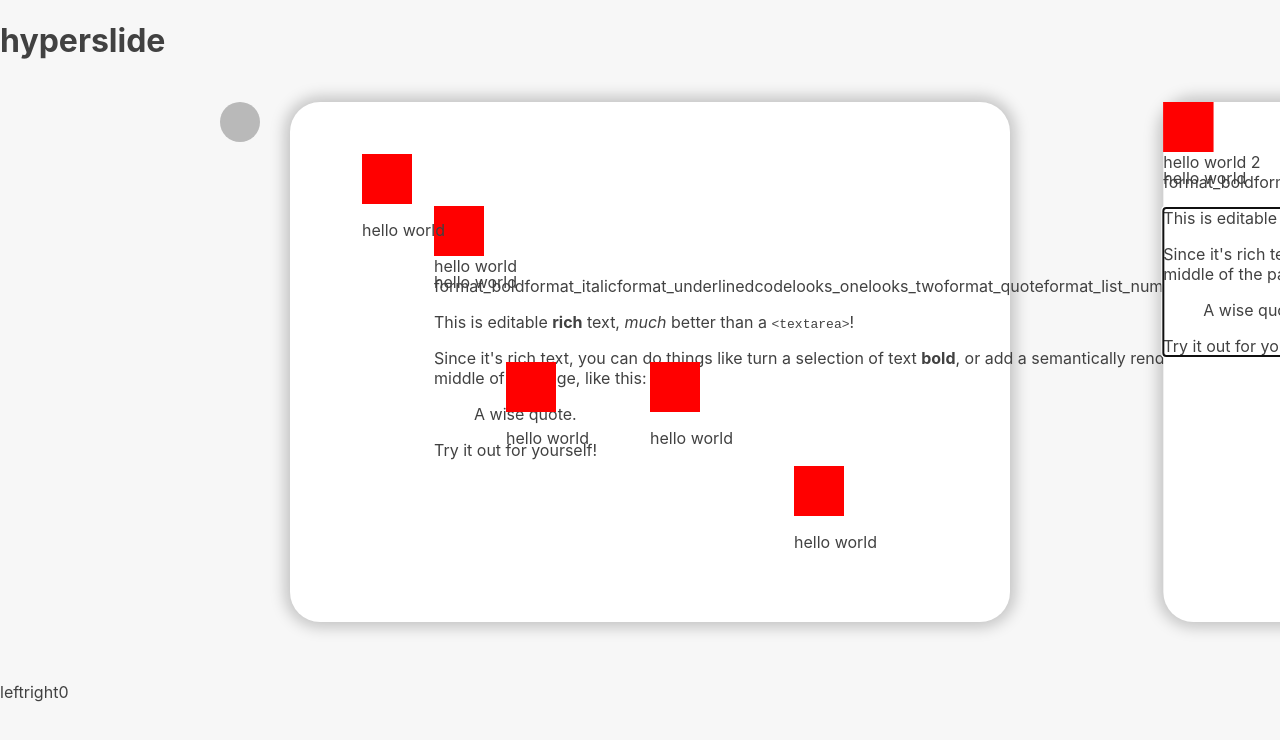
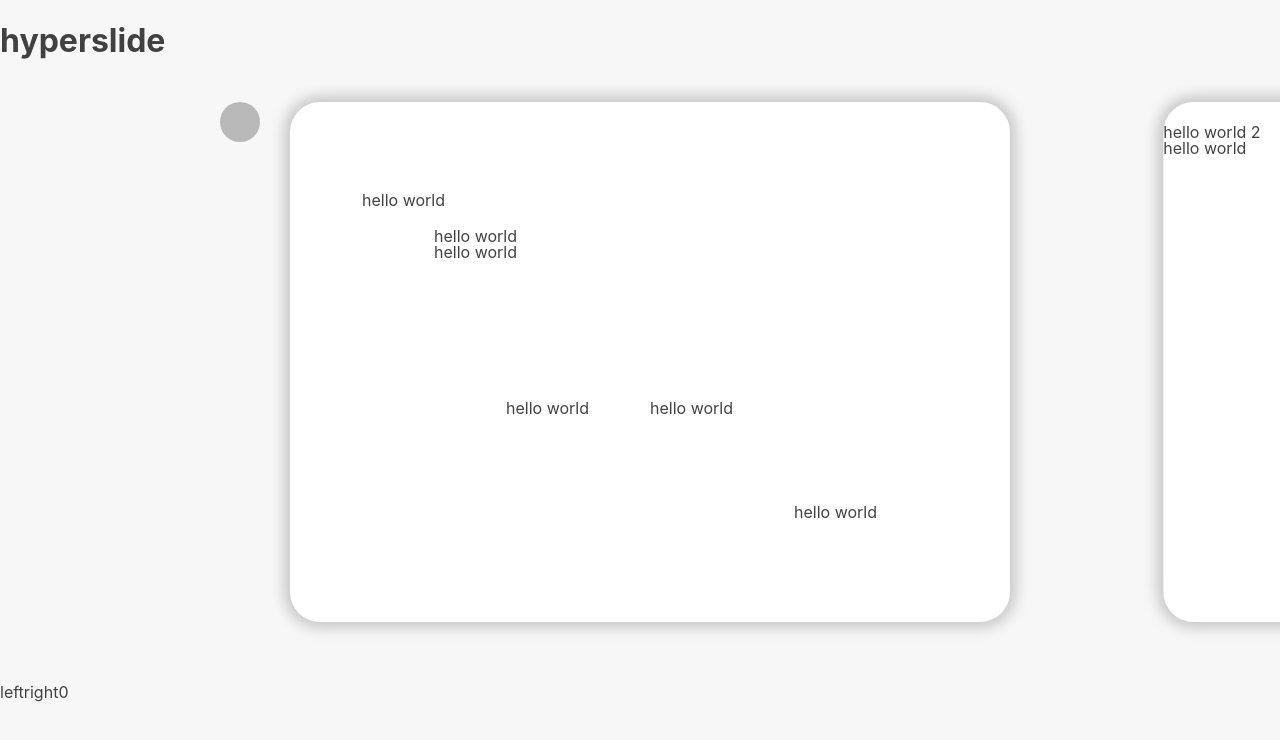
Before and after one commit to nichwch/serendipity, a Next.js app: page / in a window 1280 px wide. Shown: the top 740 px of the page. Built offline with nearby package versions, Linux system fonts and the light colour scheme; some icons are missing.

Commit message:
drag handle styling + showing only on hover

```diff
--- a/components/SlideEditor/Entities/Text/Text.tsx
+++ b/components/SlideEditor/Entities/Text/Text.tsx
@@ -5,7 +5,7 @@ export const Text = (props: { slideEntity: TextElement }) => {
 	return (
 		<div>
 			{props.slideEntity.content}
-			<RichTextExample />
+			{/* <RichTextExample /> */}
 		</div>
 	);
 };
--- a/components/SlideEditor/SlideEntity.tsx
+++ b/components/SlideEditor/SlideEntity.tsx
@@ -1,3 +1,4 @@
+import { DragIndicator } from "@styled-icons/material";
 import { useEffect, useRef, useState } from "react";
 import styled from "styled-components";
 import { useSlideStore } from "../../pages";
@@ -20,6 +21,8 @@ export interface ImageElement extends SlideInterface {
 }
 
 export type SlideEntity = TextElement | ImageElement;
+
+const DragHandleHeight = 20;
 
 export const SlideComponent = (props: {
 	slideEntities: SlideEntity[];
@@ -68,28 +71,39 @@ export const SlideEntityRenderer = (props: {
 	const self = useRef<HTMLElement>(null);
 
 	return (
-		<>
+		<div>
+			<Entity
+				// id={`entity-${props.slideIndex}-${props.entityIndex}`}
+				className="entity"
+				ref={self}
+				style={{
+					opacity: isDragging ? 0.2 : 1,
+					left: `${isDragging ? xPos : slideEntity.xPos}%`,
+					top: `calc(${
+						isDragging ? yPos : slideEntity.yPos
+					}% + ${DragHandleHeight}px)`,
+				}}
+			>
+				{slideEntity.type === "text" ? (
+					<Text slideEntity={slideEntity} />
+				) : null}
+				{slideEntity.type === "image" ? <p>{slideEntity.imgcontent}</p> : null}
+			</Entity>
+			{props.editable ? (
 				<DragHandleContainer
 					style={{
-					opacity: isDragging ? 0.2 : 1,
 						cursor: isDragging ? "grabbing" : "grab",
 						left: `${isDragging ? xPos : slideEntity.xPos}%`,
 						top: `${isDragging ? yPos : slideEntity.yPos}%`,
 					}}
-				onMouseDown={
-					props.editable
-						? (e) => {
+					onMouseDown={(e) => {
 						setIsDragging(true);
 						useSlideStore.setState({
 							dragging: true,
 						});
 						e.preventDefault();
-						  }
-						: null
-				}
-				onMouseUp={
-					props.editable
-						? (e) => {
+					}}
+					onMouseUp={(e) => {
 						setIsDragging(false);
 						// check if intersecting delete button
 						let overDelete = isIntersecting(
@@ -116,27 +130,23 @@ export const SlideEntityRenderer = (props: {
 							newSlides[props.slideIndex][props.entityIndex].xPos = xPos;
 							newSlides[props.slideIndex][props.entityIndex].yPos = yPos;
 						}
-								useSlideStore.setState({ slides: newSlides, dragging: false });
+						useSlideStore.setState({
+							slides: newSlides,
+							dragging: false,
+						});
 						e.preventDefault();
-						  }
-						: null
-				}
-			></DragHandleContainer>
-
-			<Entity
-				ref={self}
-				style={{
-					opacity: isDragging ? 0.2 : 1,
-					left: `${isDragging ? xPos : slideEntity.xPos}%`,
-					top: `calc(${isDragging ? yPos : slideEntity.yPos}% + 50px)`,
 					}}
 				>
-				{slideEntity.type === "text" ? (
-					<Text slideEntity={slideEntity} />
+					<DragIndicator
+						height="20px"
+						width="20px"
+						style={{
+							verticalAlign: "bottom",
+						}}
+					/>
+				</DragHandleContainer>
 			) : null}
-				{slideEntity.type === "image" ? <p>{slideEntity.imgcontent}</p> : null}
-			</Entity>
-		</>
+		</div>
 	);
 };
 // relevant link for using the correct x/y position from event:
@@ -166,10 +176,23 @@ function getPercentPosition(
 const Entity = styled.div`
 	position: absolute;
 `;
-const DragHandleContainer = styled.div`
+const DragHandleContainer = styled.div<{
+	slideIndex: number;
+	entityIndex: number;
+}>`
 	position: absolute;
 	user-select: none;
-	width: 50px;
-	height: 50px;
-	background-color: red;
+	width: ${DragHandleHeight}px;
+	height: ${DragHandleHeight}px;
+	background-color: #d8d8d8;
+	color: #7a7a7a;
+	border-radius: 5px;
+	opacity: 0;
+	.entity:hover ~ & {
+		opacity: 1;
+	}
+	:hover {
+		opacity: 1;
+	}
+	transition: opacity 0.1s;
 `;
```
Lines whose indentation alone changed are shown as unchanged.
